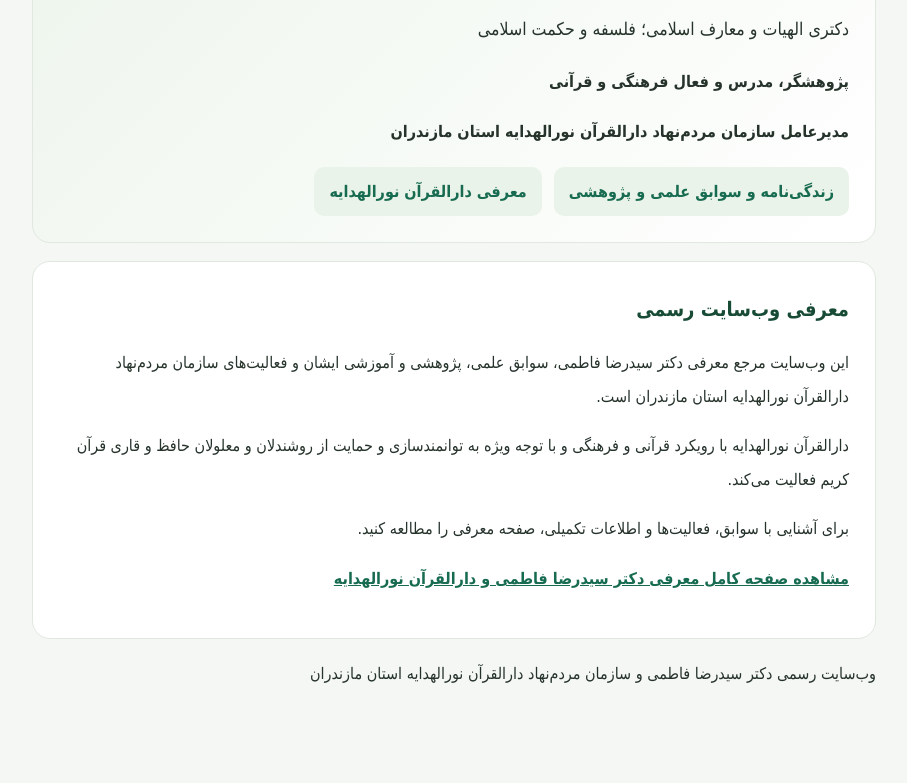
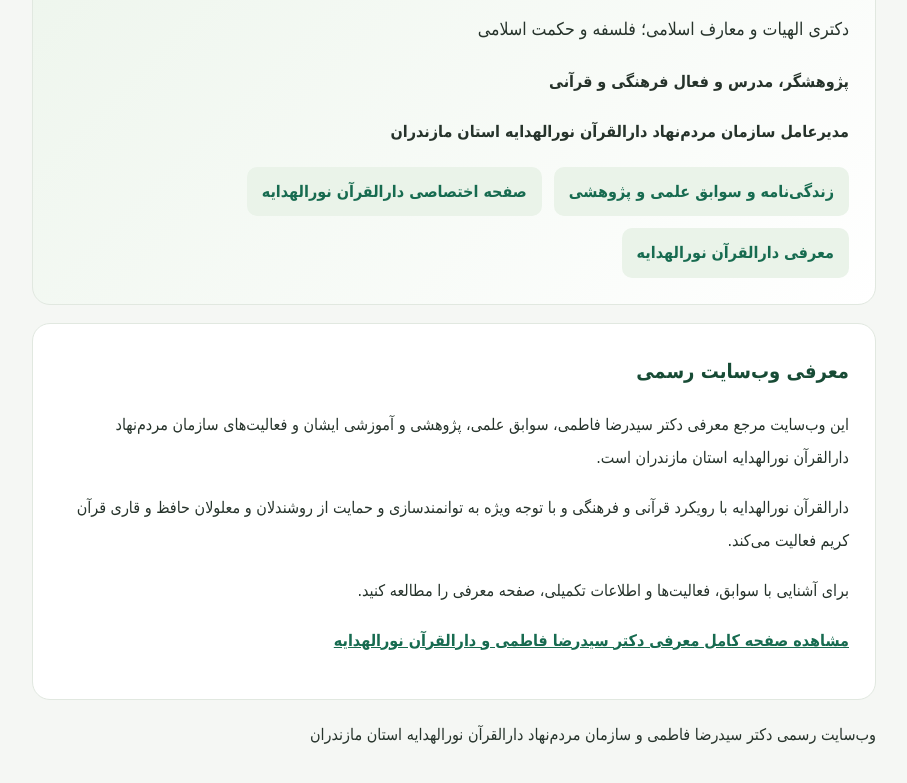
Before and after one commit to drseyedrezafatemi/drseyedrezafatemi.github.io, a plain HTML site: page index.html in a window 1280 px wide. Shown: the part 137-920 px from the top of the page, without its empty margins (186-1093 px from the left). Before the commit the page ends 863 px from the top, so only its background shows below. Drawn offline with Linux system fonts and the light colour scheme.

Commit message:
Link homepage to dedicated Dar al-Quran page

```diff
--- a/index.html
+++ b/index.html
@@ -57,7 +57,8 @@
 <p><strong>مدیرعامل سازمان مردم‌نهاد دارالقرآن نورالهدایه استان مازندران</strong></p>
 <div class="links">
 <a href="/profile.html">زندگی‌نامه و سوابق علمی و پژوهشی</a>
-<a href="/profile.html#organization">معرفی دارالقرآن نورالهدایه</a>
+<a href="/dar-al-quran.html">صفحه اختصاصی دارالقرآن نورالهدایه</a>
+<a href="/dar-al-quran.html">معرفی دارالقرآن نورالهدایه</a>
 </div>
 </header>
 <section>
```
